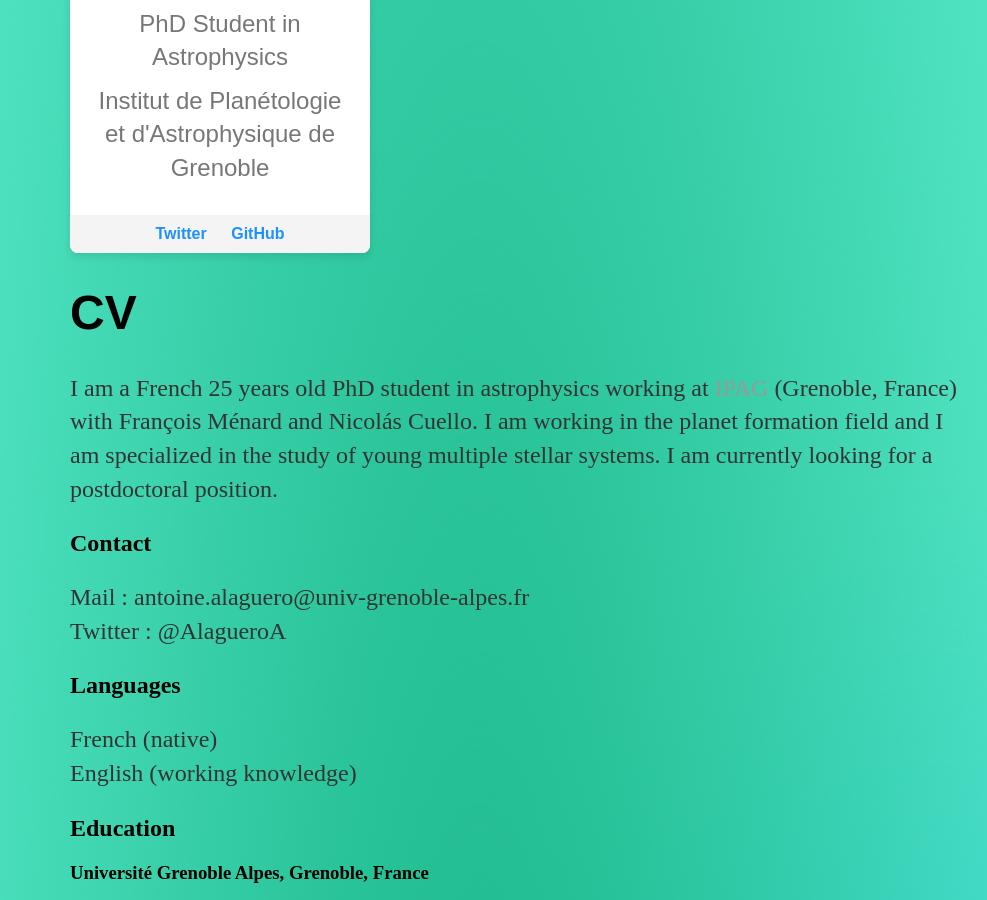
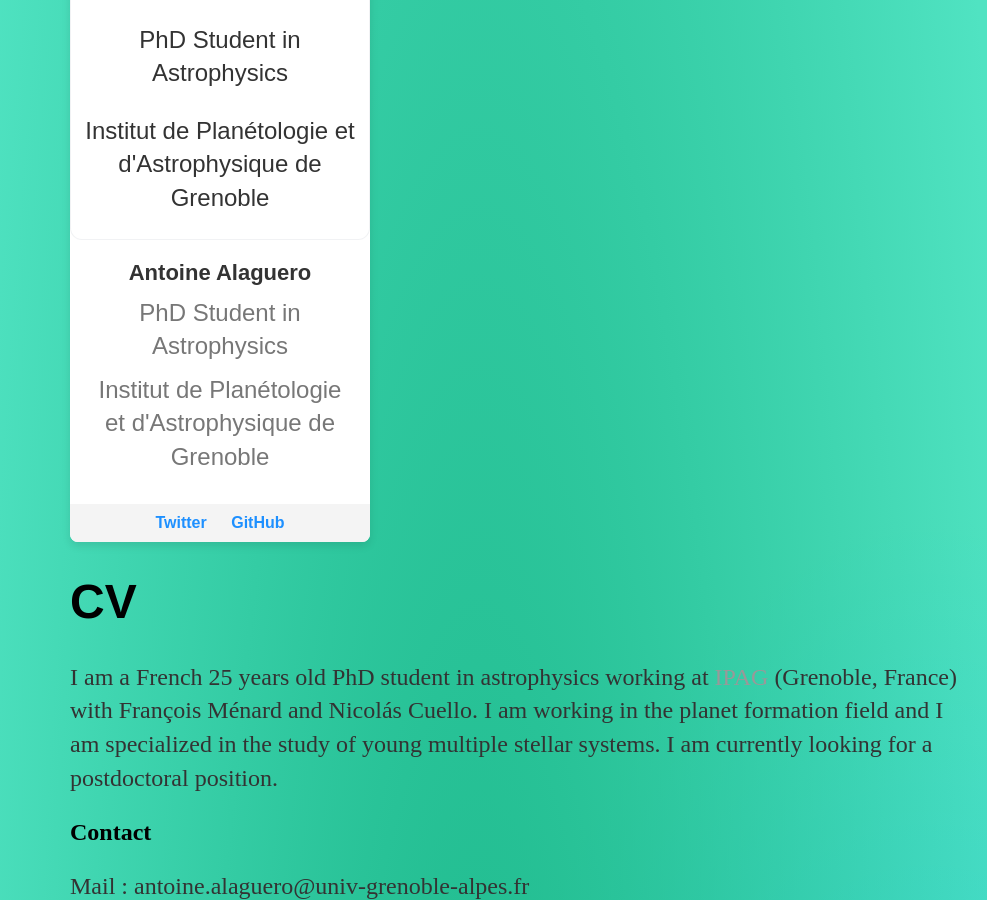
Before and after one commit to AlagueroA/AlagueroA.github.io, a Jekyll site: the page built from about/index.html, in a window 1280 px wide and 900 px high, scrolled down 442 px. Shown: the whole window, without its empty margins (122-1109 px from the left). Built offline with Jekyll 4.4.1, drawn with Linux system fonts in a browser that asks for light colours.

Commit message:
profilecard

```diff
--- a/_includes/profilecard.html
+++ b/_includes/profilecard.html
@@ -1,6 +1,11 @@
 <div class="profile-card">
     <div class="profile-card-header">
         <img src="{{ '/assets/images/raccoonbread.jpeg' | relative_url }}" alt="Profile Image" align="right" width=50 height=50>
+    </div>
+    <div class="card">
+        <h2>Antoine Alaguero</h2>
+        <p>PhD Student in Astrophysics</p>
+        <p>Institut de Planétologie et d'Astrophysique de Grenoble</p>
     </div>
     <div class="profile-card-body">
         <h2>Antoine Alaguero</h2>
```
